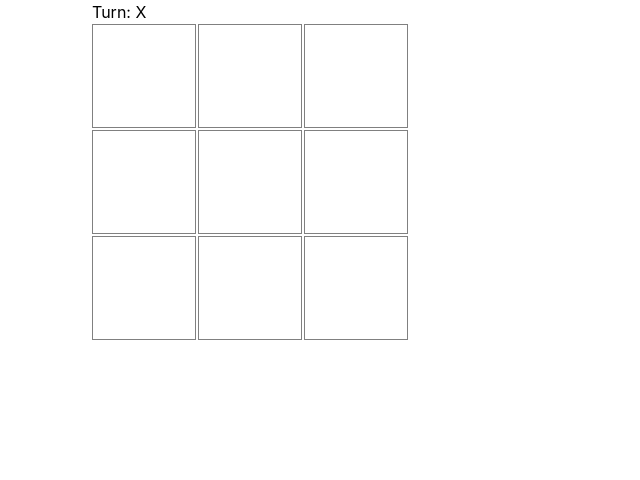
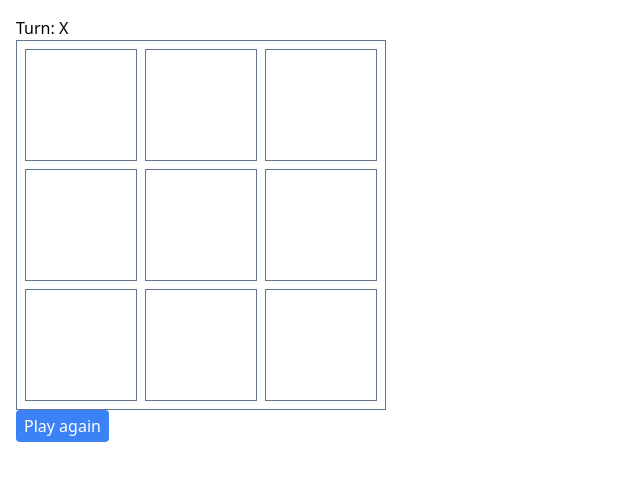
Before and after one commit to laxmi13579/tic-tac-toe-react-app, a React (Create React App) app: page / in a window 1280 px wide. Shown: the top 480 px of the page, without its empty margins (0-640 px from the left). Built offline with nearby package versions, Linux system fonts and the light colour scheme.

Commit message:
tailwind css added

```diff
--- a/package.json
+++ b/package.json
@@ -34,5 +34,10 @@
       "last 1 firefox version",
       "last 1 safari version"
     ]
+  },
+  "devDependencies": {
+    "autoprefixer": "^10.4.7",
+    "postcss": "^8.4.14",
+    "tailwindcss": "^3.1.3"
   }
 }
--- /dev/null
+++ b/postcss.config.js
@@ -0,0 +1,6 @@
+module.exports = {
+  plugins: {
+    tailwindcss: {},
+    autoprefixer: {},
+  },
+}
--- a/public/index.html
+++ b/public/index.html
@@ -24,9 +24,10 @@
       work correctly both with client-side routing and a non-root public URL.
       Learn how to configure a non-root public URL by running `npm run build`.
     -->
+
     <title>React App</title>
   </head>
-  <body>
+  <body class="bg-red-800">
     <noscript>You need to enable JavaScript to run this app.</noscript>
     <div id="root"></div>
     <!--
--- a/src/App.js
+++ b/src/App.js
@@ -1,12 +1,13 @@
-import logo from './logo.svg';
 import './App.css';
-import TicTacToe from './TicTacToe';
+import Table from './component/Table';
+import TicTacToe from './component/TicTacToe';
+import WinnerCard from './component/WinnerCard';
 
 function App() {
   return (
-    <>
+    <div className='container p-4'>
       <TicTacToe/>
-    </>
+    </div>
 
   );
 }
--- a/src/TicTacToe.css
+++ /dev/null
@@ -1,12 +0,0 @@
-.container {
-    display: flex;
-    flex-direction: column;
-    width: 500px;
-    align-items: center;
-    justify-content: center;
-}
-table td {
-    border: 1px solid grey;
-    width: 100px;
-    height: 100px;
-}
--- /dev/null
+++ b/src/UI/Button.js
@@ -0,0 +1,9 @@
+import React from 'react'
+
+function Button(props) {
+  return (
+    <button className='bg-blue-500 text-white font-medium px-2 py-1 rounded hover:bg-blue-600' onClick={props.onClick}>{props.children}</button>
+  )
+}
+
+export default Button
--- /dev/null
+++ b/src/component/Table.js
@@ -0,0 +1,34 @@
+import React from 'react'
+
+function Table() {
+  return (
+    <table class="table-auto border-separate border-spacing-2 border border-slate-600">
+        <thead>
+            <tr>
+            <th className='border border-slate-500'>Song</th>
+            <th className='border border-slate-500'>Artist</th>
+            <th className='border border-slate-500'>Year</th>
+            </tr>
+        </thead>
+        <tbody>
+            <tr>
+            <td className='border border-slate-500'>The Sliding Mr. Bones (Next Stop, Pottersville)</td>
+            <td className='border border-slate-500'>Malcolm Lockyer</td>
+            <td className='border border-slate-500'>1961</td>
+            </tr>
+            <tr>
+            <td className='border border-slate-500'>Witchy Woman</td>
+            <td className='border border-slate-500'>The Eagles</td>
+            <td className='border border-slate-500'>1972</td>
+            </tr>
+            <tr>
+            <td className='border border-slate-500'>Shining Star</td>
+            <td className='border border-slate-500'>Earth, Wind, and Fire</td>
+            <td className='border border-slate-500'>1975</td>
+            </tr>
+        </tbody>
+        </table>
+  )
+}
+
+export default Table
--- a/src/TicTacToe.js
+++ b/src/component/TicTacToe.js
@@ -1,5 +1,8 @@
 import React, { useState } from 'react';
-import './TicTacToe.css';
+import Button from '../UI/Button';
+import WinnerCard from './WinnerCard';
+// import './TicTacToe.css';
+// import './style.css';
 
 function TicTacToe() {
     const [turn, setTurn ] = useState('X');
@@ -63,12 +66,12 @@ function TicTacToe() {
     }
 
     const Cell = ({ num }) => {
-        return <td onClick={() => handleClick(num)}>{cells[num]}</td>;
+        return <td onClick={() => handleClick(num)} className='text-center text-6xl border border-slate-500 h-28 w-28'>{cells[num]}</td>;
     }
   return (
     <div className='container'>
-        <table>
         Turn: {turn}
+        <table className='table-fixed border-separate border-spacing-2 border border-slate-500 '>
             <tbody>
                 <tr>
                     <Cell num={0}/>
@@ -87,10 +90,10 @@ function TicTacToe() {
                 </tr>
             </tbody>
         </table>
+        <Button onClick={() => handleRestart()}>Play again</Button>
         {winner && (
             <>
-                <p>{winner}  is winner!</p>
-                <button onClick={() => handleRestart()}>play again</button>
+                <WinnerCard handleRestart={handleRestart}>{winner}</WinnerCard>
             </>
         )}
     </div>
--- /dev/null
+++ b/src/component/WinnerCard.js
@@ -0,0 +1,17 @@
+import React from 'react'
+import Button from '../UI/Button'
+function WinnerCard(props) {
+  return (
+    <div class="p-6 max-w-sm mx-auto bg-white rounded-xl shadow-lg flex items-center space-x-4">
+        <div>
+          <div class="text-xl font-medium text-primary">Yay!</div>
+          <div>
+            <p class="text-blue-450">Winner is {props.children}</p>
+            <Button onClick={() => props.handleRestart()}>Play again</Button>
+          </div>
+        </div>
+      </div>
+  )
+}
+
+export default  WinnerCard
--- a/src/index.css
+++ b/src/index.css
@@ -1,13 +1,3 @@
-body {
-  margin: 0;
-  font-family: -apple-system, BlinkMacSystemFont, 'Segoe UI', 'Roboto', 'Oxygen',
-    'Ubuntu', 'Cantarell', 'Fira Sans', 'Droid Sans', 'Helvetica Neue',
-    sans-serif;
-  -webkit-font-smoothing: antialiased;
-  -moz-osx-font-smoothing: grayscale;
-}
-
-code {
-  font-family: source-code-pro, Menlo, Monaco, Consolas, 'Courier New',
-    monospace;
-}
+@tailwind base;
+@tailwind components;
+@tailwind utilities;
--- /dev/null
+++ b/tailwind.config.js
@@ -0,0 +1,17 @@
+/** @type {import('tailwindcss').Config} */
+module.exports = {
+  content: [
+    "./src/**/*.{js,jsx,ts,tsx}",
+  ],
+  theme: {
+    extend: {
+      colors: {
+        primary: '#ff4800',
+        blue: {
+          450: '#5f99f7',
+        }
+      }
+    },
+  },
+  plugins: [],
+}
```
Also changed, not shown: 1 other file (tests, documents, lock files or other folders).
